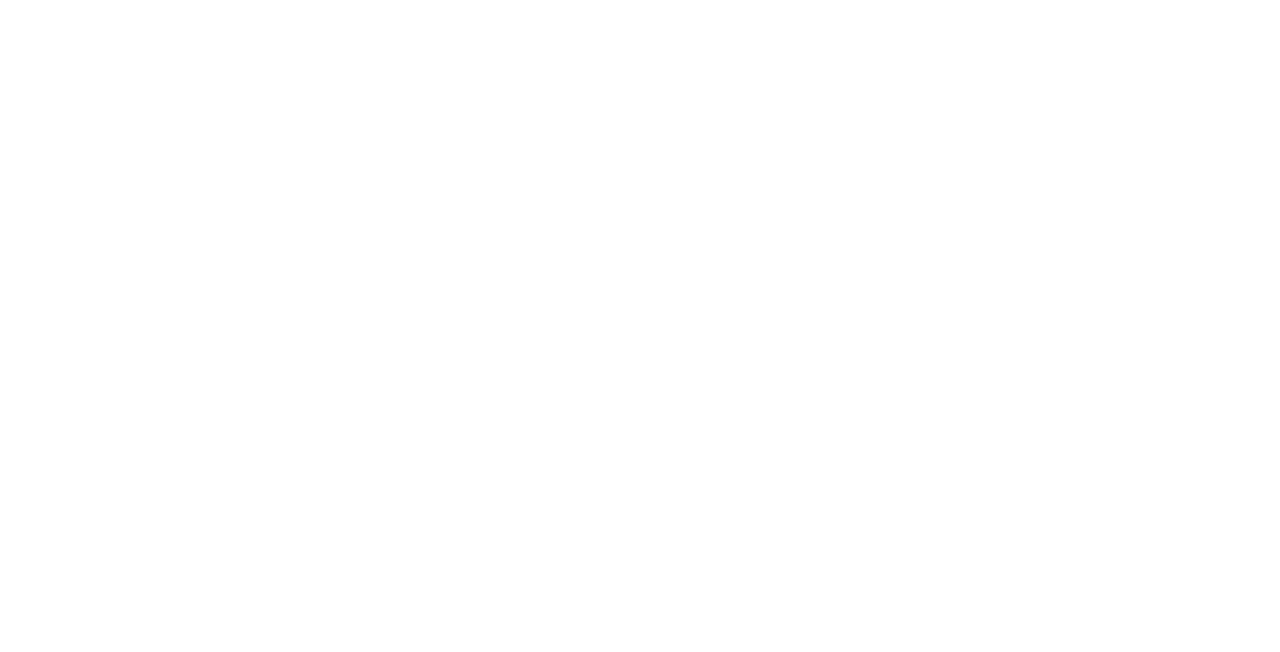
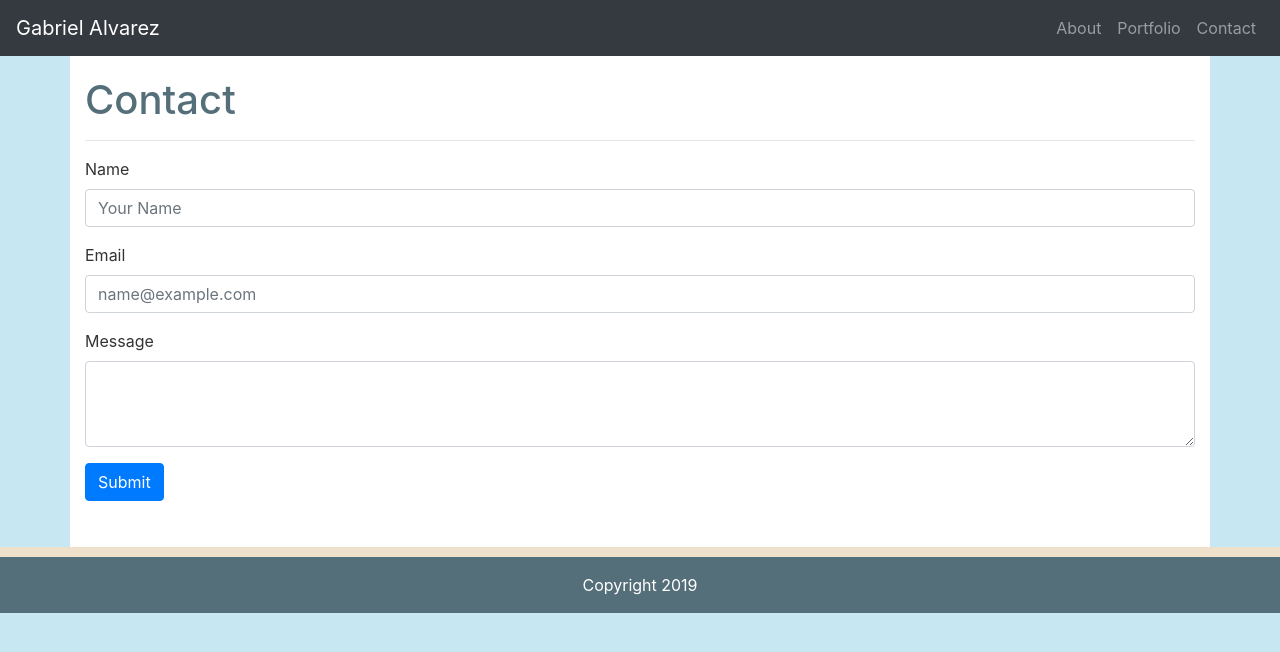
Before and after one commit to spookypants/Bootstrap-Portfolio, a plain HTML site: page contact.html in a window 1280 px wide. Drawn offline with nearby package versions, Linux system fonts and the light colour scheme.

Commit message:
bootstrap implementation

```diff
--- a/assets/style.css
+++ b/assets/style.css
@@ -0,0 +1,47 @@
+body {
+    background-color:#c7e8f3;
+    color:#333;
+}
+
+h1 {
+    color:#556f7a;
+}
+
+p {
+
+}
+
+.container {
+    background-color:white;
+    padding-top:20px;
+}
+
+.navbar {
+    background-color:#556f7a;
+    color:white;
+}
+
+img {
+    float:left;
+}
+
+img {
+    margin:20px;
+}
+
+footer {
+    left:0;
+    bottom:0;
+    width:100%;
+    background-color:#556f7a;
+    color:white;
+    text-align:center;
+    padding:15px;
+    border-style:solid;
+    border-width:10px 0px 0px 0px;
+    border-color:#eee0cb;
+}
+
+form {
+    padding-bottom: 30px;
+}
--- a/contact.html
+++ b/contact.html
@@ -0,0 +1,51 @@
+<!DOCTYPE html>
+<html>
+    <head>
+        <meta name="viewport" content="width=device-width, initial-scale=1.0">
+        <meta charset="en-us">
+        <title>Another Outstanding Website by Gabe</title>
+        <link rel="stylesheet" href="https://stackpath.bootstrapcdn.com/bootstrap/4.3.1/css/bootstrap.min.css" integrity="sha384-ggOyR0iXCbMQv3Xipma34MD+dH/1fQ784/j6cY/iJTQUOhcWr7x9JvoRxT2MZw1T" crossorigin="anonymous">
+        <link rel="stylesheet" type="text/css" href="assets/style.css">
+    </head>
+    <body>
+        <nav class="navbar navbar-expand-sm bg-dark navbar-dark">
+            <a class="navbar-brand" href="#">Gabriel Alvarez</a>
+                <div class="navbar-collapse collapse w-100 order-3 dual-collapse2">
+                    <ul class="navbar-nav ml-auto">
+                        <li class="nav-item">
+                            <a class="nav-link" href="index.html">About</a>
+                        </li>
+                        <li class="nav-item">
+                            <a class="nav-link" href="portfolio.html">Portfolio</a>
+                        </li>
+                        <li class="nav-item">
+                            <a class="nav-link" href="contact.html">Contact</a>
+                        </li>
+                    </ul>
+                </div>
+        </nav>
+
+        <div class="container">
+        <h1>Contact</h1><hr>
+            <form>
+                <div class="form-group">
+                  <label for="exampleFormControlInput1">Name</label>
+                  <input type="name" class="form-control" id="exampleFormControlInput1" placeholder="Your Name">
+                </div>
+                <div class="form-group">
+                    <label for="exampleFormControlInput1">Email</label>
+                    <input type="email" class="form-control" id="exampleFormControlInput1" placeholder="name@example.com">
+                </div>
+                <div class="form-group">
+                    <label for="exampleFormControlTextarea1">Message</label>
+                    <textarea class="form-control" id="exampleFormControlTextarea1" rows="3"></textarea>
+                  </div>
+                  <div class="form-group row">
+                    <div class="col-sm-10">
+                      <button type="submit" class="btn btn-primary">Submit</button>
+                    </div>
+                  </div>
+        </div>
+        <footer class="footer mt-auto py-3">Copyright 2019</footer>
+    </body>
+</html>
```
Also changed, not shown: index.html (+25 -5 lines), portfolio.html (+49 -0 lines), images/gabe.png (added).
